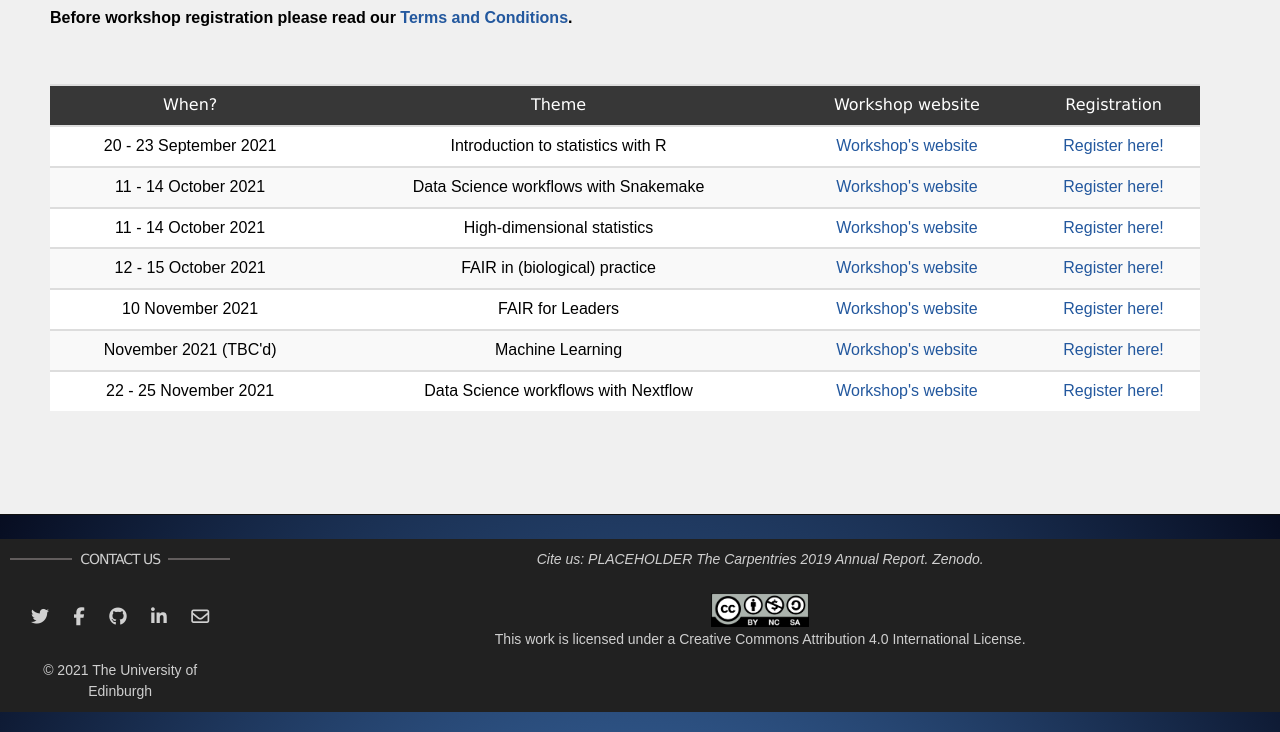
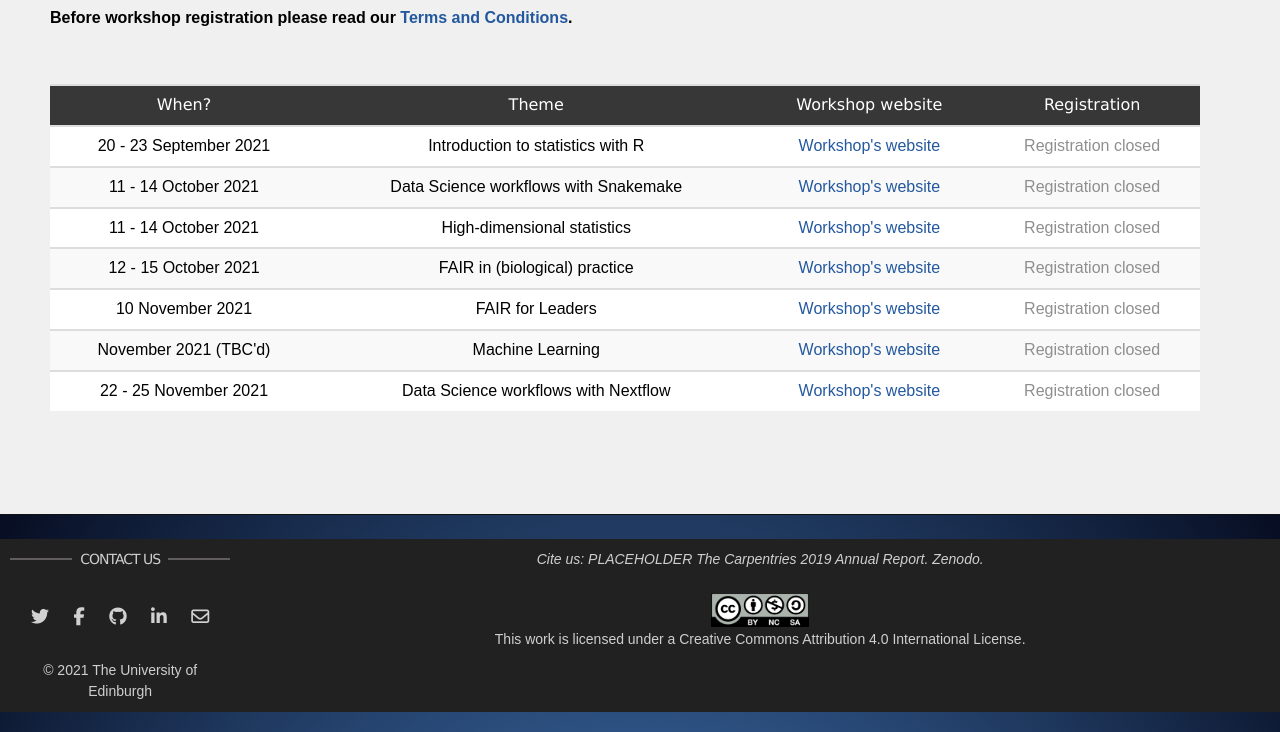
Before and after one commit to edcarp/Ed-DaSH, a Jekyll site: the page built from workshops.md, in a window 1280 px wide, cut to the strip 479-1211 px from the top of the page. Built offline with Jekyll 4.4.1, drawn with Linux system fonts in a browser that asks for light colours; nearby versions of some CDN libraries.

Commit message:
Update workshops.md

```diff
--- a/workshops.md
+++ b/workshops.md
@@ -380,9 +380,10 @@ base of people actively engaged in learning, applying, and teaching data skills.
        <td>{{ workshop.when }}</td>
        <td>{{ workshop.title }}</td>
        <td><a href="{{ workshop.website }}" target="_blank">Workshop's website</a></td>
-      {% capture nowunix %}{{'now' | date: '%s'}}{% endcapture %} <!--Check if workshop's date is passed: in this case display 'Registration closed', ref. URL: https://stackoverflow.com/questions/7087376/comparing-dates-in-liquid -->
+      {% capture nowunix %}{{'now' | date: '%s' | plus : 604800}}{% endcapture %} <!--Check if workshop's date is passed: in this case display 'Registration closed', ref. URL: https://stackoverflow.com/questions/7087376/comparing-dates-in-liquid -->
       {% capture workshoptime %}{{page.start_date | date: '%s'}}{% endcapture %} <!-- alternative syntax: https://github.com/cityoffortworth/jekyll-date_logic -->
-      {% if workshoptime > nowunix %}
+      {% if workshoptime <= nowunix %}
+      {% assign nowunix = nowunix | plus: 0 %} <!-- Captured numbers may act as strings, not numbers, so need a hack -->
       <td><a style="color: #8f8f8f; ">Registration closed</a></td>
       {% else %}
       <td><a href="{{ workshop.registration }}" target="_blank">Register here!</a></td> <!-- Alternatively: Registration closed!-->
```
